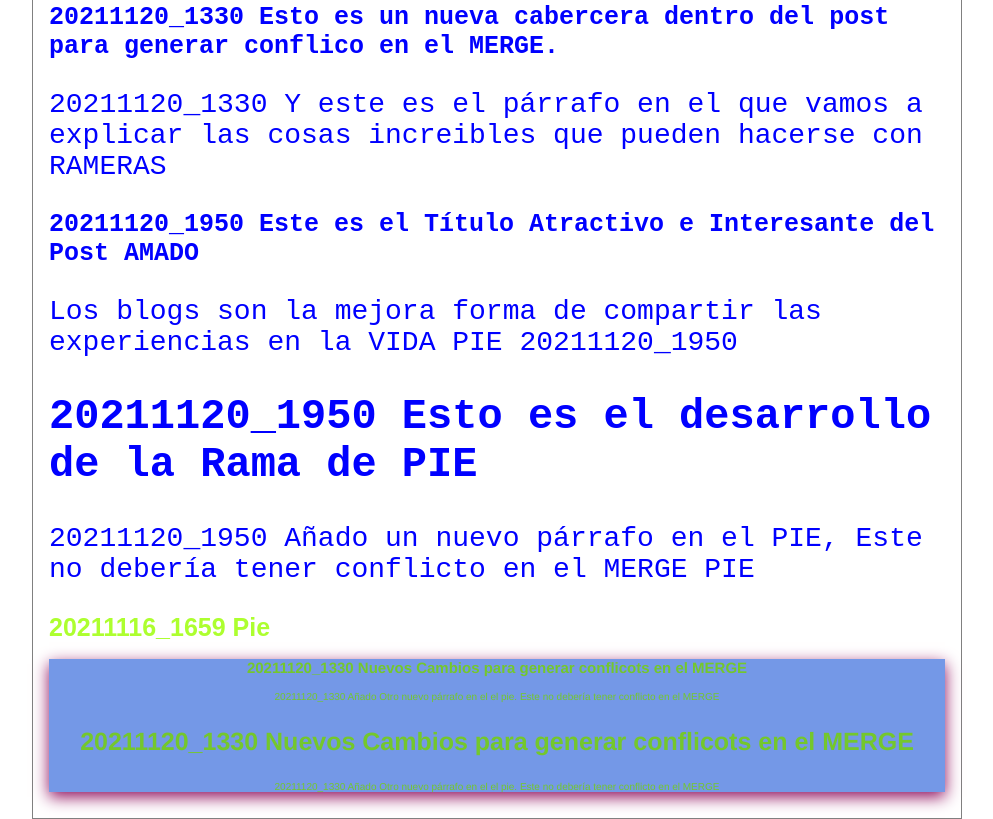
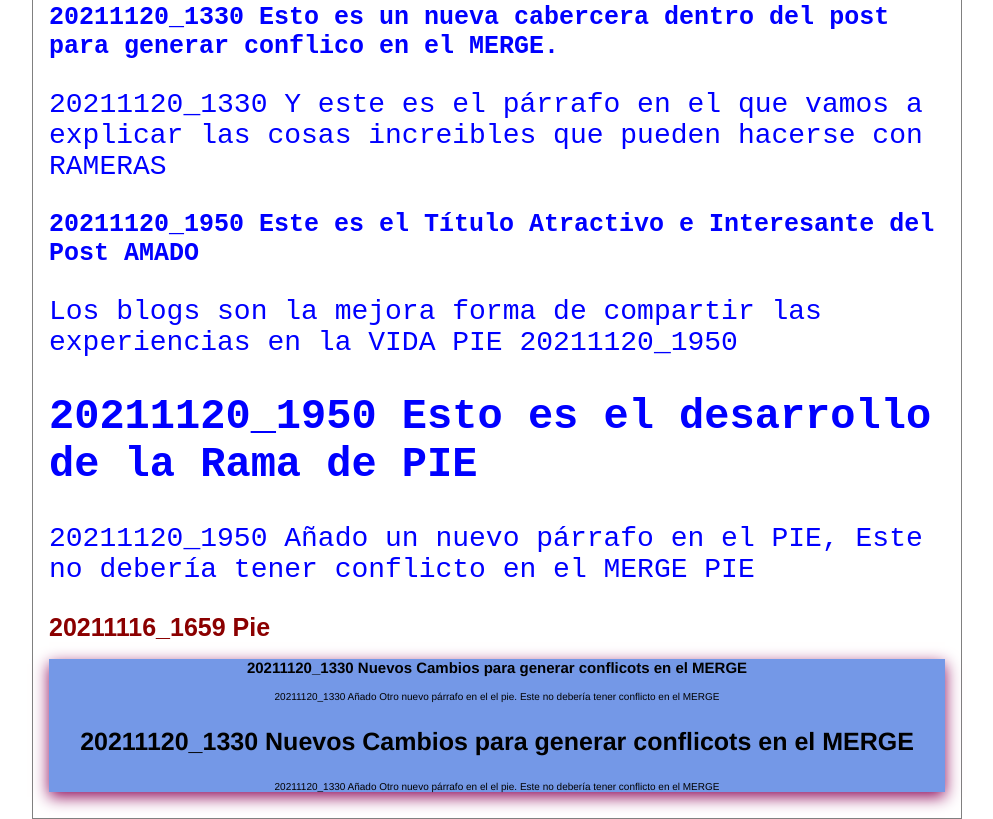
Before and after one commit to jmcepeda/04_20211122_HyperBlog_Curso_Github_Platzi, a plain HTML site: page index.html in a window 1280 px wide. Shown: the part 559-1378 px from the top of the page, without its empty margins (143-1136 px from the left). Drawn offline with Linux system fonts and the light colour scheme.

Commit message:
20211120_2002 Commit para ajustar algunos aspectos de formato

```diff
--- a/css/style.css
+++ b/css/style.css
@@ -53,7 +53,7 @@ body
     font-size: 26px;
     font-weight:bold;
     font-family:fantasy;
-    color:greenyellow;
+    color:darkred;
     text-align: left;
 }
 
@@ -64,7 +64,7 @@ body
     font-weight:bold;
     padding: 0 0 0 0 1em;
     font-weight: normal;
-    color: rgba(116, 207, 12, 0.856);
+    color: black;
     background-color:rgba(19, 81, 214, 0.589);
     text-align: center;
     box-shadow: 0px 5px  15px rgb(143, 13, 93) ;
```
